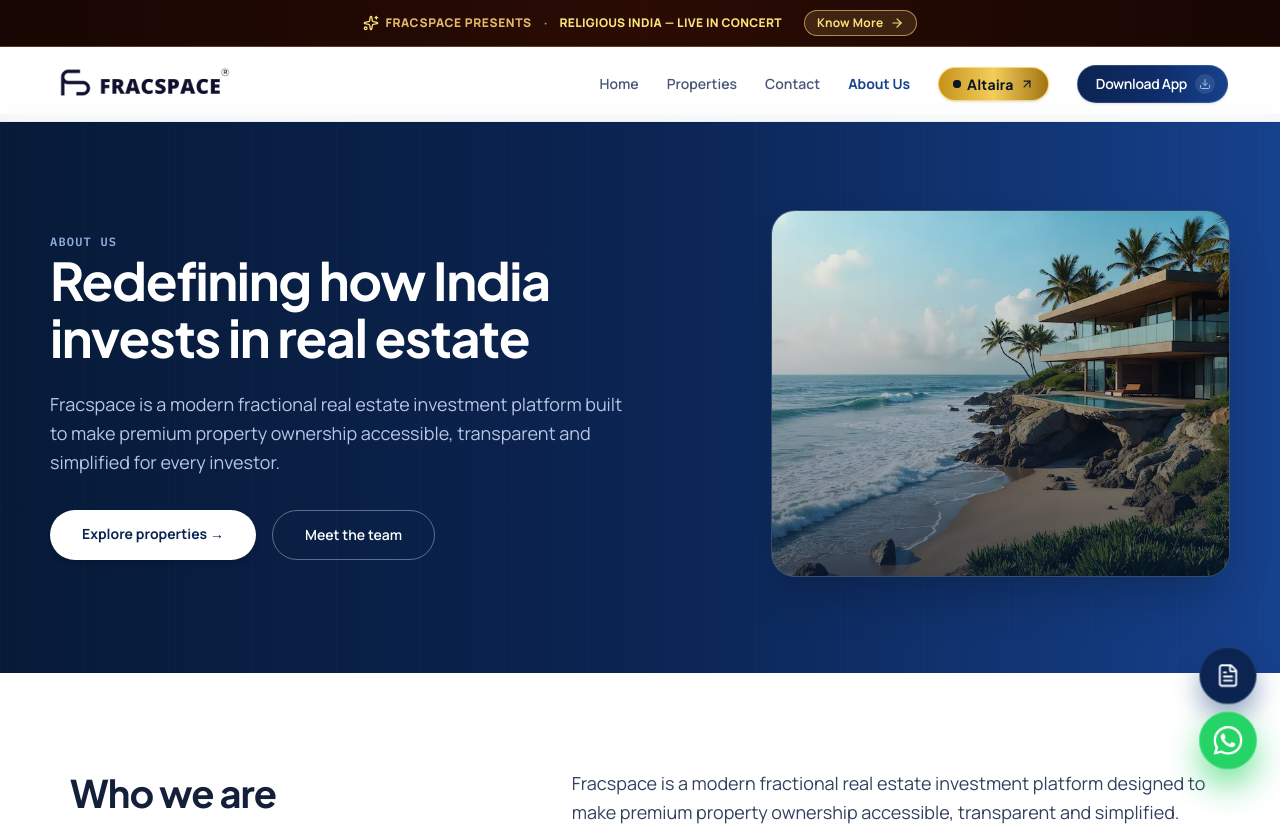
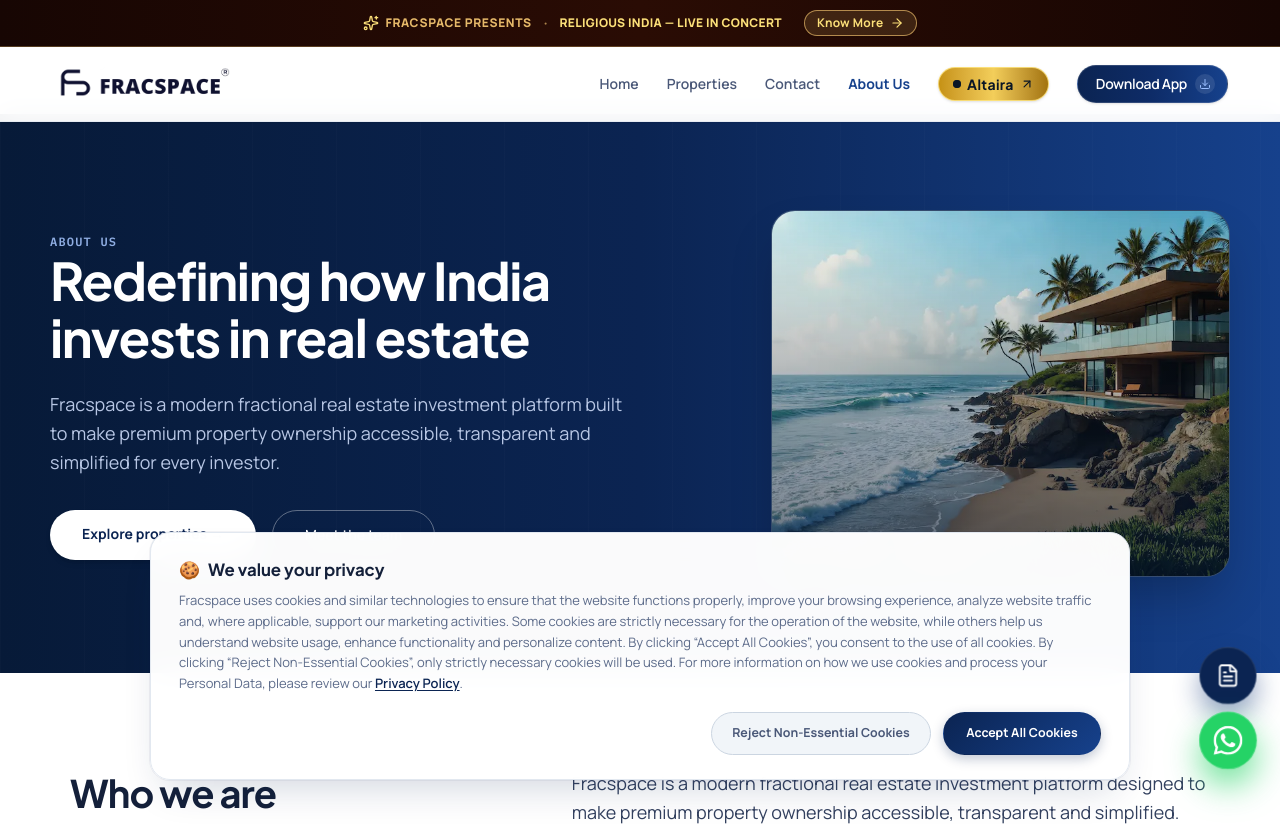
Before and after one commit to Fracspace/Fracspace_Website_New, a Next.js app: page /about in a window 1280 px wide. Shown: the top 826 px of the page. Built offline with nearby package versions, Linux system fonts and the light colour scheme.

Commit message:
added cookie consent

```diff
--- a/app/LayoutClient.jsx
+++ b/app/LayoutClient.jsx
@@ -6,6 +6,7 @@ import Navbar from "../components/layouts/Navbar";
 import Footer from "../components/layouts/Footer";
 import FracspaceAppModal from "../components/ui/FracspaceAppModal";
 import ConcertModal from "../components/ui/ConcertModal";
+import CookieConsent from "../components/ui/CookieConsent";
 
 import { DownloadAppProvider } from "../context/DownloadAppContext";
 import { useDownloadApp } from "../context/DownloadAppContext";
@@ -23,11 +24,35 @@ function LayoutContent({ children }) {
       return;
     }
 
-    const timer = setTimeout(() => {
-      setIsConcertModalOpen(true);
-    }, 1200); // 1.2s delay after initial load
+    // Check if user already gave or rejected cookie consent
+    let consent = null;
+    try {
+      consent = localStorage.getItem("cookieConsent");
+    } catch (e) {}
 
-    return () => clearTimeout(timer);
+    let timer = null;
+    if (consent) {
+      // Consent was already resolved in a previous session: show concert modal after short delay
+      timer = setTimeout(() => {
+        setIsConcertModalOpen(true);
+      }, 1000);
+    }
+
+    // Listen for cookie consent selection (fires when user clicks Accept or Reject)
+    const handleConsentChange = () => {
+      if (pathname === "/") {
+        setTimeout(() => {
+          setIsConcertModalOpen(true);
+        }, 600);
+      }
+    };
+
+    window.addEventListener("cookie-consent-change", handleConsentChange);
+
+    return () => {
+      if (timer) clearTimeout(timer);
+      window.removeEventListener("cookie-consent-change", handleConsentChange);
+    };
   }, [pathname]);
 
   return (
@@ -44,6 +69,8 @@ function LayoutContent({ children }) {
 
       <FloatingWidgets />
 
+      <CookieConsent />
+
       <Footer />
     </>
   );
--- a/app/layout.jsx
+++ b/app/layout.jsx
@@ -43,6 +43,14 @@ export default function RootLayout({ children }) {
       suppressHydrationWarning
       className={`${jakarta.variable} ${dmsans.variable} ${manrope.variable} ${monoPlex.variable} h-full antialiased`}
     >
+      <head>
+        <link
+          rel="preload"
+          as="image"
+          href="/bandPosterMobile.webp"
+          type="image/webp"
+        />
+      </head>
       <body suppressHydrationWarning className="min-h-full flex flex-col font-manrope text-[#14203A] bg-white">
         <LayoutClient>{children}</LayoutClient>
       </body>
--- a/components/sections/contactus/ContactForm.jsx
+++ b/components/sections/contactus/ContactForm.jsx
@@ -254,7 +254,7 @@ function ContactForm() {
                   Message received!
                 </h3>
                 <p className="text-sm text-[#3D6B52] leading-relaxed max-w-md mx-auto">
-                  Thank you for reaching out. A Fracspace specialist will get in touch with you shortly.
+                  Thank you for reaching out. Our team will contact you shortly.
                 </p>
                 <button
                   onClick={() => setSent(false)}
--- /dev/null
+++ b/components/ui/CookieConsent.jsx
@@ -0,0 +1,166 @@
+"use client";
+
+import React, { useState, useEffect } from "react";
+import Link from "next/link";
+import Style from "./CookieConsent.module.css";
+
+// Helper functions to initialize cookies/scripts dynamically
+export const initGTM = () => {
+  if (typeof window === "undefined" || window.gtmInitialized) return;
+  window.gtmInitialized = true;
+  (function (w, d, s, l, i) {
+    w[l] = w[l] || [];
+    w[l].push({ "gtm.start": new Date().getTime(), event: "gtm.js" });
+    var f = d.getElementsByTagName(s)[0],
+      j = d.createElement(s),
+      dl = l != "dataLayer" ? "&l=" + l : "";
+    j.async = true;
+    j.src = "https://www.googletagmanager.com/gtm.js?id=" + i + dl;
+    f.parentNode.insertBefore(j, f);
+  })(window, document, "script", "dataLayer", "GTM-N7T7HR3B");
+};
+
+export const initGtag = () => {
+  if (typeof window === "undefined" || window.gtagInitialized) return;
+  window.gtagInitialized = true;
+  const script = document.createElement("script");
+  script.async = true;
+  script.src = "https://www.googletagmanager.com/gtag/js?id=AW-17631871581";
+  document.head.appendChild(script);
+
+  window.dataLayer = window.dataLayer || [];
+  window.gtag = function () {
+    window.dataLayer.push(arguments);
+  };
+  window.gtag("js", new Date());
+  window.gtag("config", "AW-17631871581");
+};
+
+export const initFBPixel = () => {
+  if (typeof window === "undefined" || window.fbInitialized) return;
+  window.fbInitialized = true;
+  !(function (f, b, e, v, n, t, s) {
+    if (f.fbq) return;
+    n = f.fbq = function () {
+      n.callMethod
+        ? n.callMethod.apply(n, arguments)
+        : n.queue.push(arguments);
+    };
+    if (!f._fbq) f._fbq = n;
+    n.push = n;
+    n.loaded = !0;
+    n.version = "2.0";
+    n.queue = [];
+    t = b.createElement(e);
+    t.async = !0;
+    t.src = v;
+    s = b.getElementsByTagName(e)[0];
+    s.parentNode.insertBefore(t, s);
+  })(
+    window,
+    document,
+    "script",
+    "https://connect.facebook.net/en_US/fbevents.js"
+  );
+  window.fbq("init", "1657371702315992");
+  window.fbq("track", "PageView");
+};
+
+function CookieConsent() {
+  const [visible, setVisible] = useState(false);
+
+  useEffect(() => {
+    // Check if consent has been given
+    try {
+      const consent = localStorage.getItem("cookieConsent");
+      if (!consent) {
+        // Not decided yet, show banner
+        setVisible(true);
+      } else if (consent === "accept") {
+        // User accepted before, enable cookies
+        initGTM();
+        initGtag();
+        initFBPixel();
+      }
+    } catch (e) {
+      // In case localStorage is disabled/restricted
+      setVisible(true);
+    }
+  }, []);
+
+  useEffect(() => {
+    // Listen for custom event to show banner again (e.g. from footer)
+    const handleShow = () => {
+      setVisible(true);
+    };
+    window.addEventListener("show-cookie-banner", handleShow);
+    return () => {
+      window.removeEventListener("show-cookie-banner", handleShow);
+    };
+  }, []);
+
+  const handleAcceptAll = () => {
+    try {
+      localStorage.setItem("cookieConsent", "accept");
+    } catch (e) {}
+
+    // Dispatch event so other components can update
+    window.dispatchEvent(new Event("cookie-consent-change"));
+
+    // Initialize scripts immediately
+    initGTM();
+    initGtag();
+    initFBPixel();
+
+    setVisible(false);
+  };
+
+  const handleRejectAll = () => {
+    try {
+      localStorage.setItem("cookieConsent", "reject");
+    } catch (e) {}
+
+    // Dispatch event so other components can update
+    window.dispatchEvent(new Event("cookie-consent-change"));
+
+    setVisible(false);
+  };
+
+  if (!visible) return null;
+
+  return (
+    <div className={Style.banner}>
+      <div className={Style.content}>
+        <h4 className={Style.title}>
+          <span>🍪</span>
+          <span>We value your privacy</span>
+        </h4>
+        <p className={Style.description}>
+          Fracspace uses cookies and similar technologies to ensure that the website functions properly, improve your browsing experience, analyze website traffic and, where applicable, support our marketing activities. Some cookies are strictly necessary for the operation of the website, while others help us understand website usage, enhance functionality and personalize content. By clicking &ldquo;Accept All Cookies&rdquo;, you consent to the use of all cookies. By clicking &ldquo;Reject Non-Essential Cookies&rdquo;, only strictly necessary cookies will be used. For more information on how we use cookies and process your Personal Data, please review our{" "}
+          <Link href="/privacypolicy" className={Style.link}>
+            Privacy Policy
+          </Link>
+          .
+        </p>
+      </div>
+      <div className={Style.buttons}>
+        <button
+          type="button"
+          className={Style.rejectBtn}
+          onClick={handleRejectAll}
+        >
+          Reject Non-Essential Cookies
+        </button>
+        <button
+          type="button"
+          className={Style.acceptBtn}
+          onClick={handleAcceptAll}
+        >
+          Accept All Cookies
+        </button>
+      </div>
+    </div>
+  );
+}
+
+export default CookieConsent;
--- /dev/null
+++ b/components/ui/CookieConsent.module.css
@@ -0,0 +1,123 @@
+.banner {
+  position: fixed;
+  bottom: 1.25rem;
+  left: 1.25rem;
+  right: 1.25rem;
+  max-width: 980px;
+  margin: 0 auto;
+  background: rgba(255, 255, 255, 0.98);
+  backdrop-filter: blur(16px);
+  -webkit-backdrop-filter: blur(16px);
+  border: 1px solid #e2e8f0;
+  border-radius: 1.25rem;
+  padding: 1.5rem 1.75rem;
+  box-shadow: 0 20px 40px -15px rgba(11, 36, 82, 0.2), 0 0 0 1px rgba(11, 36, 82, 0.05);
+  z-index: 999;
+  display: flex;
+  flex-direction: column;
+  gap: 1.125rem;
+  animation: slideUp 0.4s cubic-bezier(0.16, 1, 0.3, 1);
+  font-family: var(--font-manrope), sans-serif;
+}
+
+.content {
+  width: 100%;
+}
+
+.title {
+  font-family: var(--font-jakarta), sans-serif;
+  font-size: 1.05rem;
+  font-weight: 700;
+  color: #14203a;
+  margin: 0 0 0.5rem 0;
+  display: flex;
+  align-items: center;
+  gap: 0.5rem;
+}
+
+.description {
+  font-size: 0.8125rem;
+  line-height: 1.6;
+  color: #5c6b8a;
+  margin: 0;
+}
+
+.link {
+  color: #0b2452;
+  font-weight: 600;
+  text-decoration: underline;
+  text-underline-offset: 2px;
+  transition: color 0.2s ease;
+}
+
+.link:hover {
+  color: #16418c;
+}
+
+.buttons {
+  display: flex;
+  flex-direction: column;
+  gap: 0.75rem;
+  width: 100%;
+  justify-content: flex-end;
+}
+
+@media (min-width: 480px) {
+  .buttons {
+    flex-direction: row;
+    align-items: center;
+    justify-content: flex-end;
+  }
+}
+
+.rejectBtn {
+  padding: 0.7rem 1.25rem;
+  font-size: 0.775rem;
+  font-weight: 700;
+  color: #4a5878;
+  background-color: #f1f5f9;
+  border: 1px solid #cbd5e1;
+  border-radius: 9999px;
+  cursor: pointer;
+  transition: all 0.2s ease;
+  white-space: nowrap;
+  text-align: center;
+}
+
+.rejectBtn:hover {
+  background-color: #e2e8f0;
+  color: #14203a;
+  border-color: #94a3b8;
+}
+
+.acceptBtn {
+  padding: 0.7rem 1.4rem;
+  font-size: 0.775rem;
+  font-weight: 700;
+  color: #ffffff;
+  background: linear-gradient(135deg, #0b2452 0%, #16418c 100%);
+  border: 1px solid transparent;
+  border-radius: 9999px;
+  cursor: pointer;
+  transition: all 0.2s ease;
+  white-space: nowrap;
+  text-align: center;
+  box-shadow: 0 4px 12px rgba(11, 36, 82, 0.25);
+}
+
+.acceptBtn:hover {
+  background: linear-gradient(135deg, #12306b 0%, #1e52ab 100%);
+  transform: translateY(-1px);
+  box-shadow: 0 6px 16px rgba(11, 36, 82, 0.35);
+}
+
+@keyframes slideUp {
+  from {
+    opacity: 0;
+    transform: translateY(20px);
+  }
+  to {
+    opacity: 1;
+    transform: translateY(0);
+  }
+}
--- a/components/ui/FloatingWidgets.jsx
+++ b/components/ui/FloatingWidgets.jsx
@@ -287,7 +287,7 @@ function FloatingWidgets() {
                   Enquiry Received
                 </h3>
                 <p className="text-sm text-[#3D6B52] leading-relaxed">
-                  A Fracspace specialist will call you within one business day.
+                  Our team will contact you within one business day.
                 </p>
                 <button
                   onClick={() => {
```
Also changed, not shown: components/layouts/Footer.jsx (+13 -0 lines), components/sections/homepage/InvestorVideos.jsx (+13 -12 lines), components/ui/ConcertModal.jsx (+15 -4 lines).
